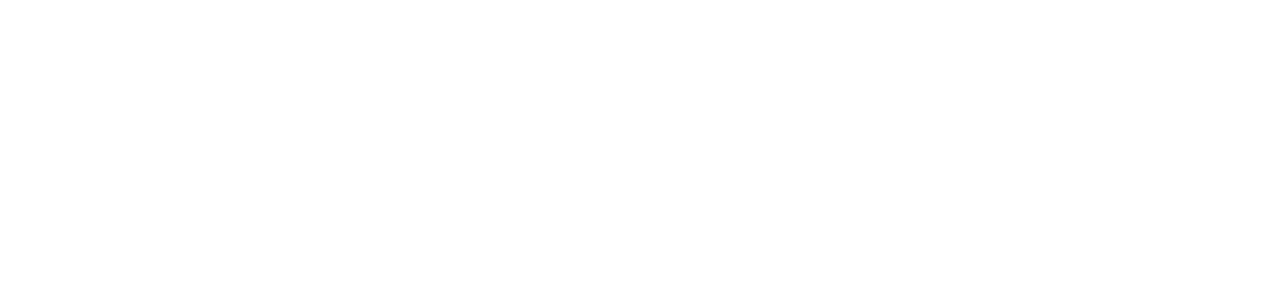
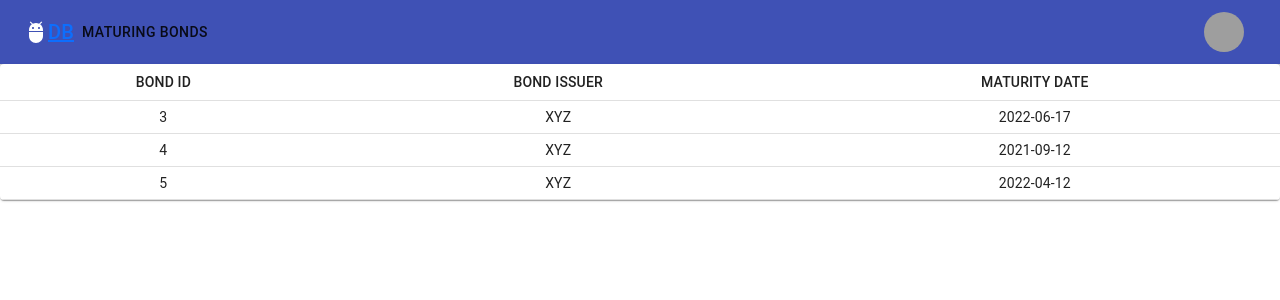
Before and after one commit to utkarsh001-choudhary/DB_Coding_Challenge, a React (Create React App) app: page /matureBonds in a window 1280 px wide. Before the commit this address had no page. Shown: the top 300 px of the page. Built offline with nearby package versions, Linux system fonts and the light colour scheme; grey boxes are pictures that could not be loaded.

Commit message:
matured data

```diff
--- a/package.json
+++ b/package.json
@@ -3,6 +3,7 @@
   "version": "0.1.0",
   "private": true,
   "dependencies": {
+    "@fontsource/roboto": "^4.5.8",
     "@material-ui/core": "^4.12.4",
     "@material-ui/icons": "^4.11.3",
     "@testing-library/jest-dom": "^5.14.1",
@@ -17,6 +18,7 @@
     "react-scripts": "4.0.3",
     "react-testing-library": "^8.0.1",
     "sass": "^1.35.2",
+    "typography": "^0.16.21",
     "web-vitals": "^1.1.2"
   },
   "scripts": {
--- a/src/App.jsx
+++ b/src/App.jsx
@@ -5,7 +5,8 @@
 import { history } from "./History";
 import Dummy from "./components/Dummy/dummy";
 import Login from "./components/Auth/Login";
-import 'bootstrap/dist/css/bootstrap.min.css';
+import MatureBonds from "./components/matureBonds";
+ import 'bootstrap/dist/css/bootstrap.min.css';
 // import { Routes} from 'react-router-dom';
 const App = () => {
   return (
@@ -16,10 +17,10 @@
            <Route exact path="/login" element={<Login/>} />
             {/* specific details page */}
             <Route exact path="/show" element={<Dummy/>} />
+            <Route excat path="/matureBonds" element={<MatureBonds/>}></Route>
          </Routes>
      </Router>
   )
-
 };
 
 export default App;
--- a/src/components/Header.jsx
+++ b/src/components/Header.jsx
@@ -12,7 +12,7 @@
 import Tooltip from '@material-ui/core/Tooltip';
 import MenuItem from '@material-ui/core/MenuItem';
 import AdbIcon from '@material-ui/icons/Adb';
-
+import {Link} from "react-router-dom";
 const pages = ['Products', 'Pricing', 'Blog'];
 const settings = [ 'Logout'];
 
@@ -95,12 +95,14 @@
             </Menu>
           </Box>
           <Box sx={{ flexGrow: 1, display: { xs: 'none', md: 'flex' } }}>
-            {
+            { <Link to="/matureBonds">
+
               <Button
                 sx={{ my: 2, color: 'white', display: 'block' }}
               >
                 Maturing Bonds
               </Button>
+            </Link>
             }
           </Box>
 
--- /dev/null
+++ b/src/components/matureBonds.js
@@ -0,0 +1,106 @@
+import React from "react";
+import Header from "../components/Header";
+// import Typography from 'typography';
+import Table from "@material-ui/core/Table";
+import TableBody from "@material-ui/core/TableBody";
+import TableCell from "@material-ui/core/TableCell";
+import TableContainer from "@material-ui/core/TableContainer";
+import TableHead from "@material-ui/core/TableHead";
+import TableRow from "@material-ui/core/TableRow";
+import Paper from "@material-ui/core/Paper";
+import { Button } from "@material-ui/core";
+const MatureBonds=()=>{
+    const dates = ["2023-09-12", "2022-08-10", "2022-06-17"];
+//     id INT PRIMARY KEY,
+//   isin VARCHAR(250) NOT NULL,
+//   cusip VARCHAR(250) NOT NULL,
+//   issuer VARCHAR(250) NOT NULL,
+//   maturity_date date NOT NULL,
+//   coupon VARCHAR(5) NOT NULL,
+//   bond_type VARCHAR(50) NOT NULL,
+//   face_value INT NOT NULL,
+//   status VARCHAR(50) NOT NULL
+ const dummyData=[
+    {
+         id:1,
+         maturity_date:"2023-09-12",
+         issuer:"XYZ",
+         bond_type: "A",
+         status:"A"
+    },
+    {
+        id:2,
+         maturity_date:"2022-08-10",
+         issuer:"XYZ",
+         bond_type: "A",
+         status:"A"
+
+    },
+    {
+        id:3,
+        maturity_date:"2022-06-17",
+        issuer:"XYZ",
+        bond_type: "A",
+        status:"A"
+    },
+    {
+        id:4,
+        maturity_date:"2021-09-12",
+        issuer:"XYZ",
+        bond_type: "A",
+        status:"A"
+    },
+    {
+        id:5,
+        maturity_date:"2022-04-12",
+        issuer:"XYZ",
+        bond_type: "A",
+        status:"A"
+    }
+ ]
+
+
+
+  const filteredData = dummyData.filter(d => new Date(d.maturity_date) - new Date() < 0);
+  console.log(filteredData);
+    return (
+        <>
+          <Header/>
+          <TableContainer component={Paper}>
+        <Table sx={{ minWidth: 600 }} size="small" aria-label="a dense table">
+          <TableHead>
+            <TableRow>
+              <TableCell align="center">BOND ID</TableCell>
+              <TableCell align="center">BOND ISSUER</TableCell>
+              {/* <TableCell align="right">PET AGE</TableCell> */}
+              <TableCell align="center">MATURITY DATE</TableCell>
+            </TableRow>
+          </TableHead>
+          <TableBody>
+            {filteredData.map((data) => (
+              <TableRow
+                key={data.id}
+                sx={{ "&:last-child td, &:last-child th": { border: 10 } }}
+              >
+                <TableCell component="th" scope="row" align="center">
+                  {data.id}
+                </TableCell>
+                <TableCell align="center">{data.issuer}</TableCell>
+                {/* <TableCell align="right">31</TableCell> */}
+                <TableCell align="center">
+                {data.maturity_date}
+                </TableCell>
+              </TableRow>
+            ))}
+          </TableBody>
+        </Table>
+      </TableContainer>
+         { filteredData.map(data=>{
+            console.log(data.id);
+            <h1 >{data.id}</h1>
+         })}
+
+        </>
+    )
+};
+export default MatureBonds;
--- a/src/components/pets/Pets.jsx
+++ b/src/components/pets/Pets.jsx
@@ -26,9 +26,9 @@
         <Table sx={{ minWidth: 600 }} size="small" aria-label="a dense table">
           <TableHead>
             <TableRow>
-              <TableCell align="center">PET ID</TableCell>
-              <TableCell align="right">PET NAME</TableCell>
-              <TableCell align="right">PET AGE</TableCell>
+              <TableCell align="center">BOOK ID</TableCell>
+              <TableCell align="right">BOOK NAME</TableCell>
+              {/* <TableCell align="right">PET AGE</TableCell> */}
               <TableCell align="center">Details</TableCell>
             </TableRow>
           </TableHead>
@@ -42,7 +42,7 @@
                   {pet.id}
                 </TableCell>
                 <TableCell align="right">{pet.name}</TableCell>
-                <TableCell align="right">31</TableCell>
+                {/* <TableCell align="right">31</TableCell> */}
                 <TableCell align="center">
                 <Link to="/show">
                   <Button
```
Also changed, not shown: 1 other file (tests, documents, lock files or other folders).
